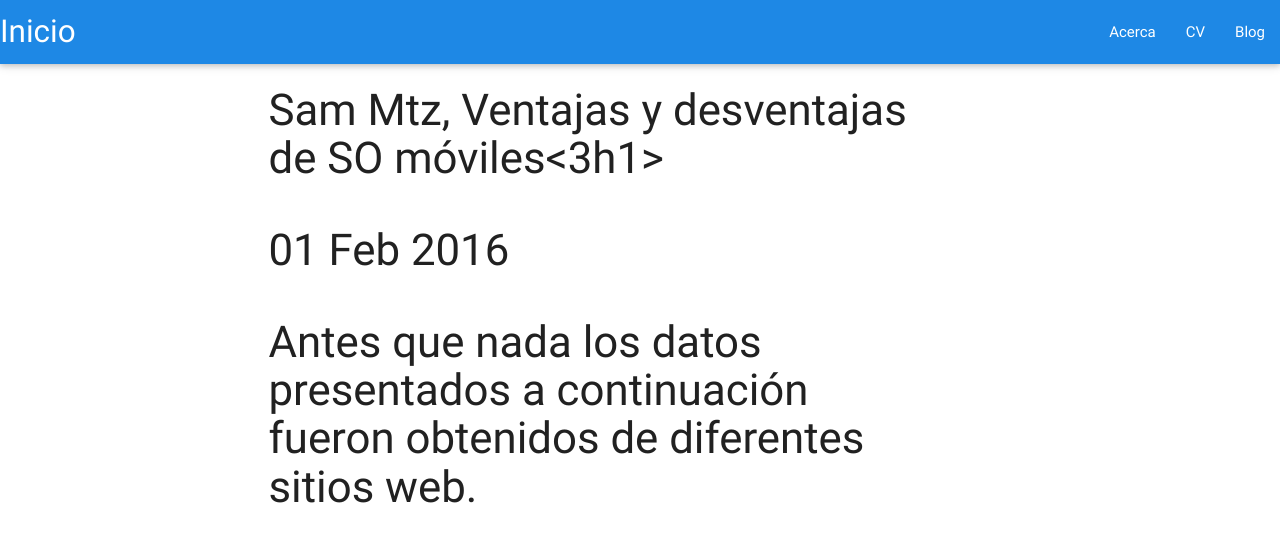
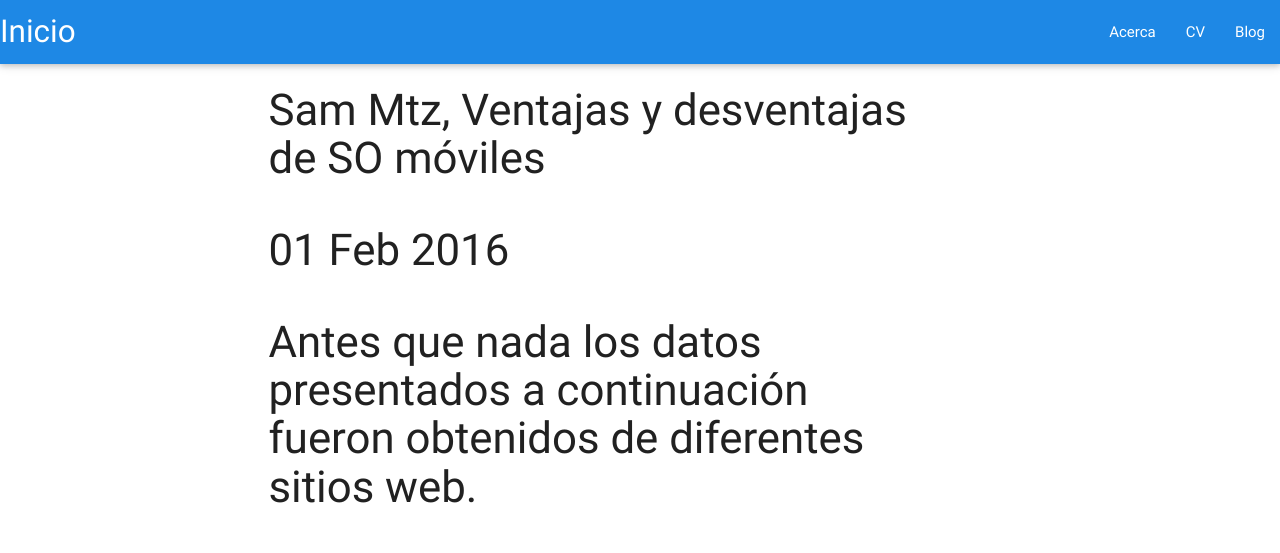
Before and after one commit to const3/const3.github.io, a Jekyll site: the page built from _posts/2016-02-01-compara-som.md, in a window 1280 px wide. Shown: the top 553 px of the page. Built offline with Jekyll 4.4.1, drawn with Linux system fonts in a browser that asks for light colours; nearby versions of some CDN libraries; grey boxes are pictures that could not be loaded.

Commit message:
Update post.html

```diff
--- a/_layouts/post.html
+++ b/_layouts/post.html
@@ -4,9 +4,9 @@ layout: default
 <div class="container">
   <div class="row">
     <div class="col s12 m10 offset-m1 l9 offset-l1">
-      <h3>{{ page.title }}<3h1>
+      <h3>{{ page.title }}<h3>
       <p>{{ page.date | date_to_string }}</p>
       {{ content }}
     </div>
-	</div>
-	</div>
+  </div>
+</div>
```
